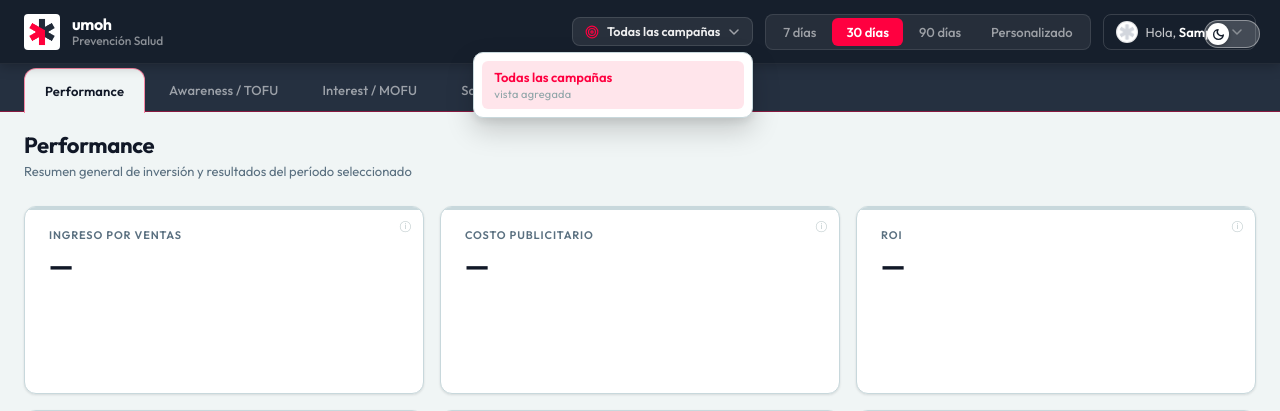
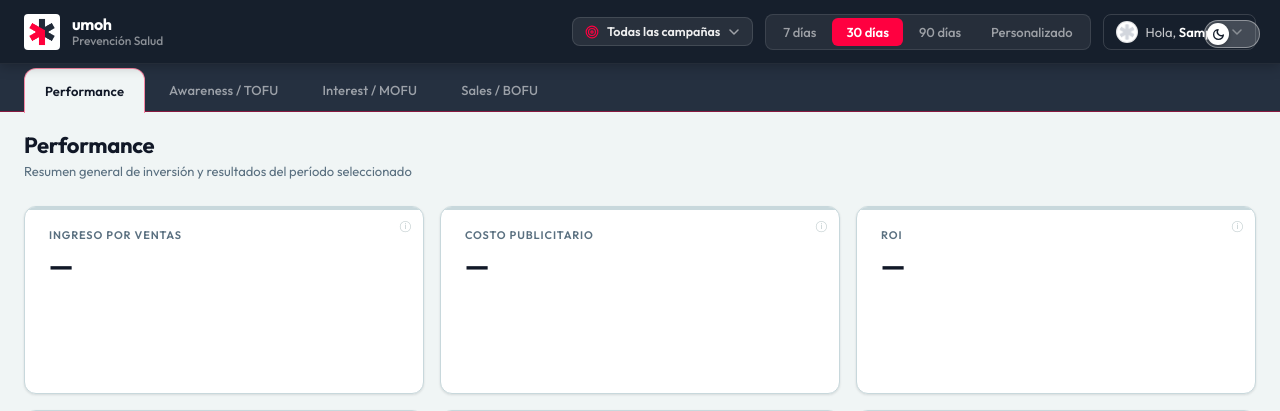
Before and after one commit to tidetrack/umoh-client-portal, a PHP site: page / in a window 1280 px wide. Shown: the top 411 px of the page. Run offline with PHP 8.4, Linux system fonts and the light colour scheme; the visitor is signed in with stand-in values (Sample User, id 1).

Commit message:
fix(filter): popover de campaña no se cerraba — display:flex pisaba [hidden]
Bug: el selector de clase .campaign-selector-popover tenía display:flex,
que tiene mayor especificidad que la regla UA del atributo [hidden]
(display:none). Resultado: setear popover.hidden=true en JS no ocultaba
visualmente el popover — quedaba siempre abierto.

Fix:
- CSS: agregar regla explícita .campaign-selector-popover[hidden]
  { display: none } para que el atributo HTML hidden funcione como se
  espera. Mismo patrón que ya tenía .date-picker-popover[hidden].
- JS: listener "click outside" ahora usa !btn.contains(e.target) en
  lugar de e.target !== btn. Es más robusto porque maneja correctamente
  el caso donde el click cae en un descendiente del btn (svg chevron,
  span name, span id) — antes el === fallaba con esos targets.

Co-Authored-By: Claude Opus 4.7 (1M context) <noreply@anthropic.com>

```diff
--- a/product/dashboard/assets/css/umoh.css
+++ b/product/dashboard/assets/css/umoh.css
@@ -315,6 +315,13 @@ body {
   gap: 2px;
   max-height: 320px;
   overflow-y: auto;
+}
+
+/* El selector de clase tiene mayor especificidad que el atributo [hidden]
+   (que UA-stylesheet aplica display:none). Sin esta regla, popover.hidden
+   = true no oculta el popover porque display:flex de arriba lo sobreescribe. */
+.campaign-selector-popover[hidden] {
+  display: none;
 }
 
 .campaign-option {
--- a/product/dashboard/assets/js/filters.js
+++ b/product/dashboard/assets/js/filters.js
@@ -742,8 +742,11 @@ function initCampaignSelector() {
     _selectCampaign(opt.dataset.campaignId, opt.dataset.campaignName || opt.querySelector('.cs-opt-name')?.textContent || '');
   });
 
+  // Click outside cierra el popover. Usamos contains() en btn (no ===) porque
+  // si el click cae en un descendiente del btn (svg chevron, span name), e.target
+  // sería ese descendiente y un === fallaría incorrectamente.
   document.addEventListener('click', e => {
-    if (!popover.contains(e.target) && e.target !== btn) _closePopover();
+    if (!popover.contains(e.target) && !btn.contains(e.target)) _closePopover();
   });
   document.addEventListener('keydown', e => {
     if (e.key === 'Escape' && !popover.hidden) _closePopover();
```
